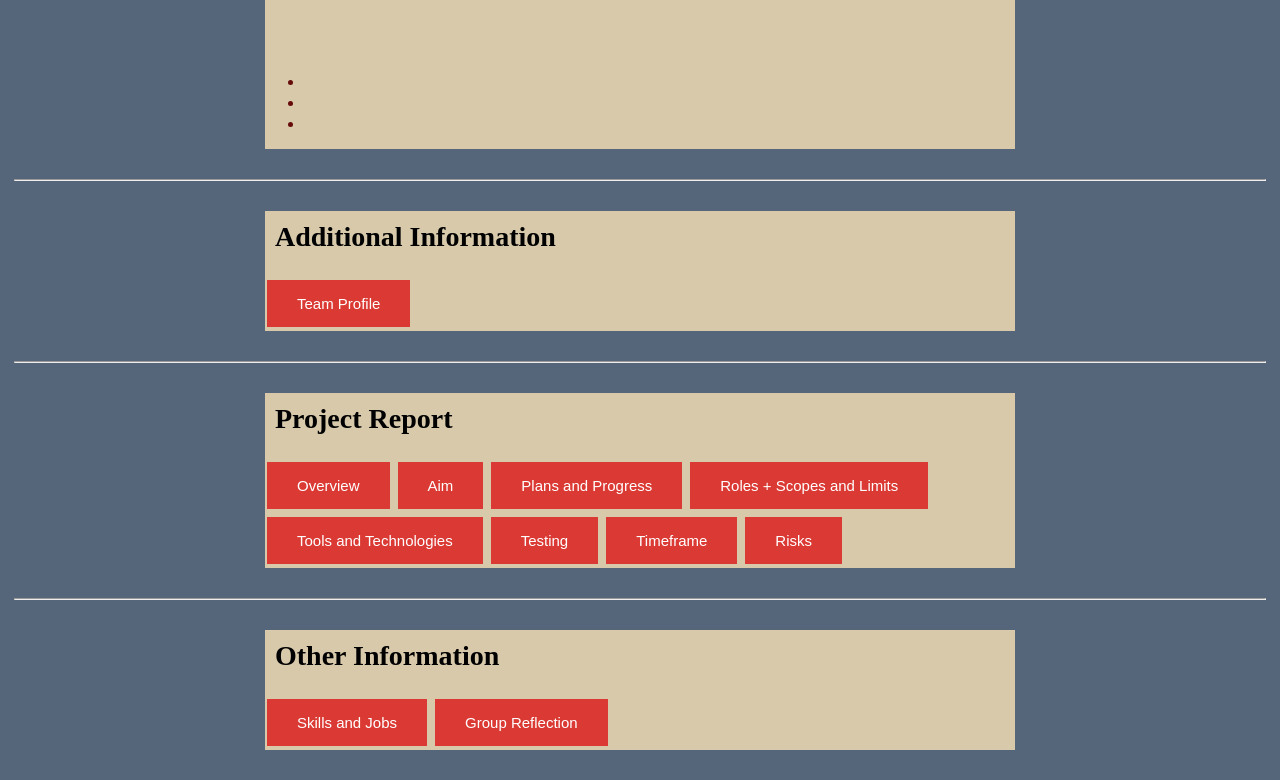
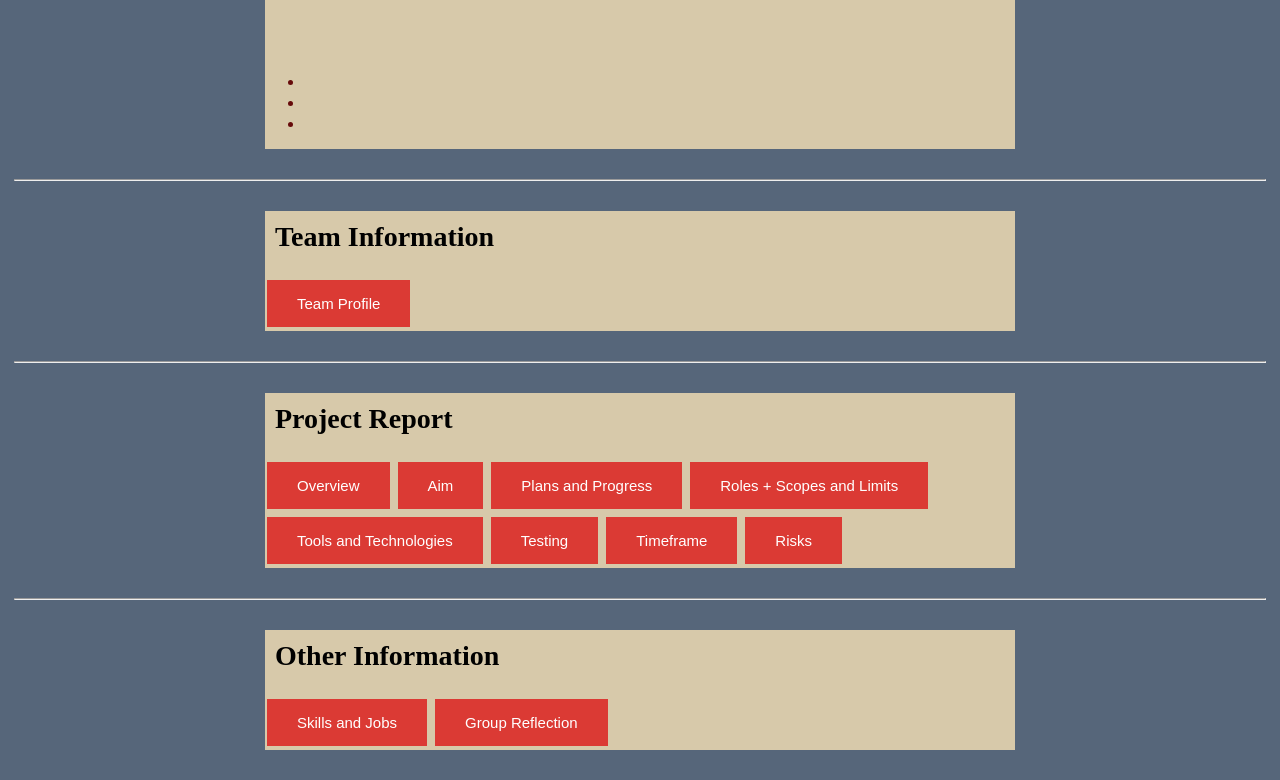
Before and after one commit to JamesCheuk/IIT-Assignment3, a plain HTML site: page index5.html in a window 1280 px wide. Shown: the part 1717-2497 px from the top of the page. Drawn offline with Linux system fonts and the light colour scheme.

Commit message:
Update index5.html

```diff
--- a/index5.html
+++ b/index5.html
@@ -52,7 +52,7 @@
 	<hr>
 	<section>
 		<article>
-			<h2>Additional Information</h2>
+			<h2>Team Information</h2>
 			<button class="button" onclick="document.location='index.html'">Team Profile</button>
 		</article>
 	</section>
```
